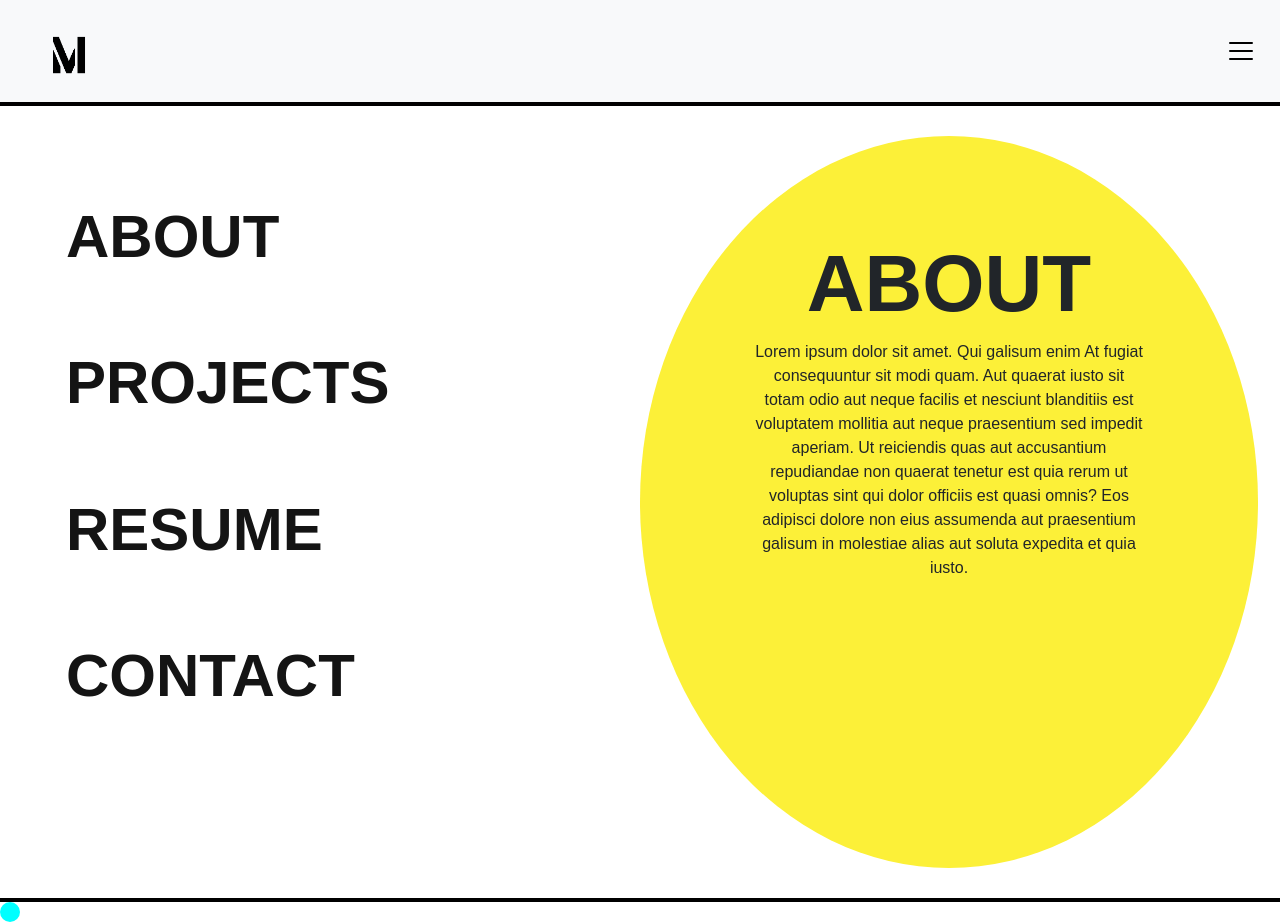
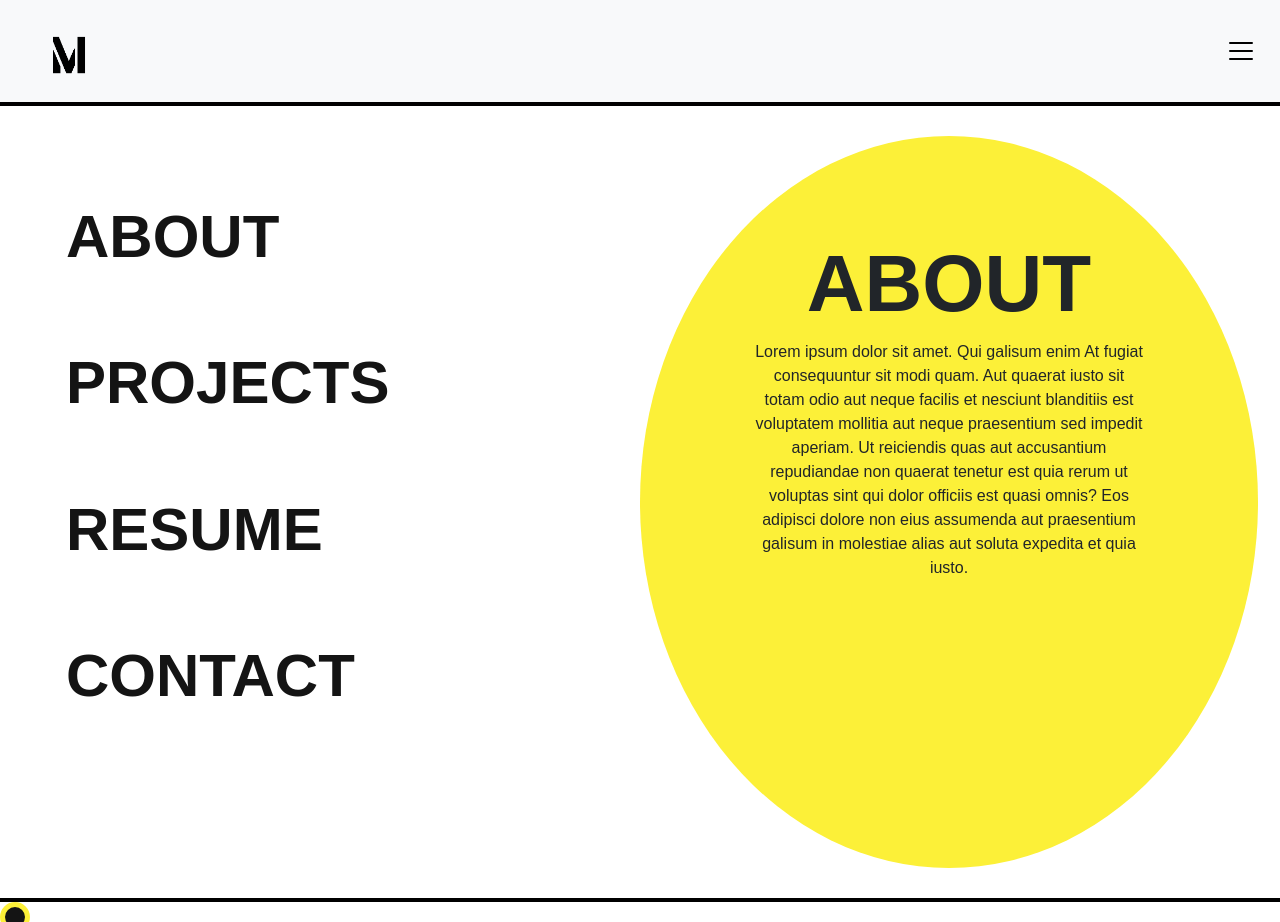
Before and after one commit to IveryMikaila/portfolio-website-react, a React (Create React App) app: page / in a window 1280 px wide. Built offline with nearby package versions, Linux system fonts and the light colour scheme.

Commit message:
Finalizing details on custom cursor

```diff
--- a/src/App.js
+++ b/src/App.js
@@ -8,6 +8,10 @@ function App() {
 const [cursorX, setCursorX] = useState()
 const [cursorY, setCursorY] = useState()
 
+window.addEventListener('mousemove', (e)=>{
+  setCursorX(e.pageX)
+  setCursorY(e.pageY)
+})
 
 //Code for JavaScript Animations
   function updateAbout () {
@@ -54,7 +58,12 @@ let h1 = document.getElementById('h1');
 </p>
 </div>
 </div>
-<div className="cursor"></div>
+<div className="cursor"
+style={{
+  left:cursorX + 'px',
+  top:cursorY + "px"
+}}
+></div>
 
     </div>
 
--- a/src/index.css
+++ b/src/index.css
@@ -134,10 +134,10 @@ font-size: 5rem;
 }
 
 .cursor{
-  width: 20px;
-  height: 20px;
-background-color: aqua;
+  width: 30px;
+  height: 30px;
+background-color: var(--theme-color-black);
+border: 5px solid var(--theme-color-yellow);
 border-radius: 50%;
-/*
-position:fixed;*/
+position:fixed;
 }
```
